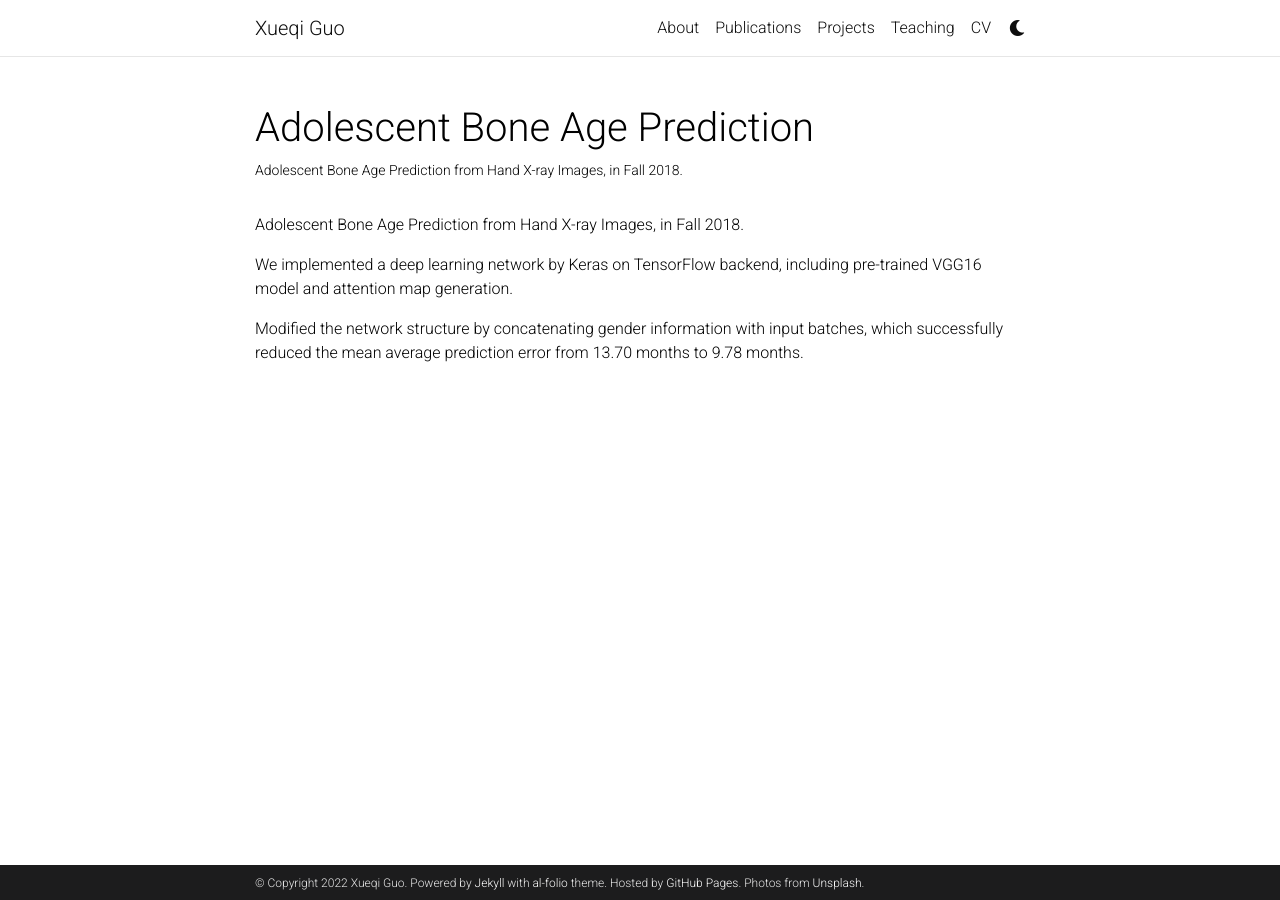
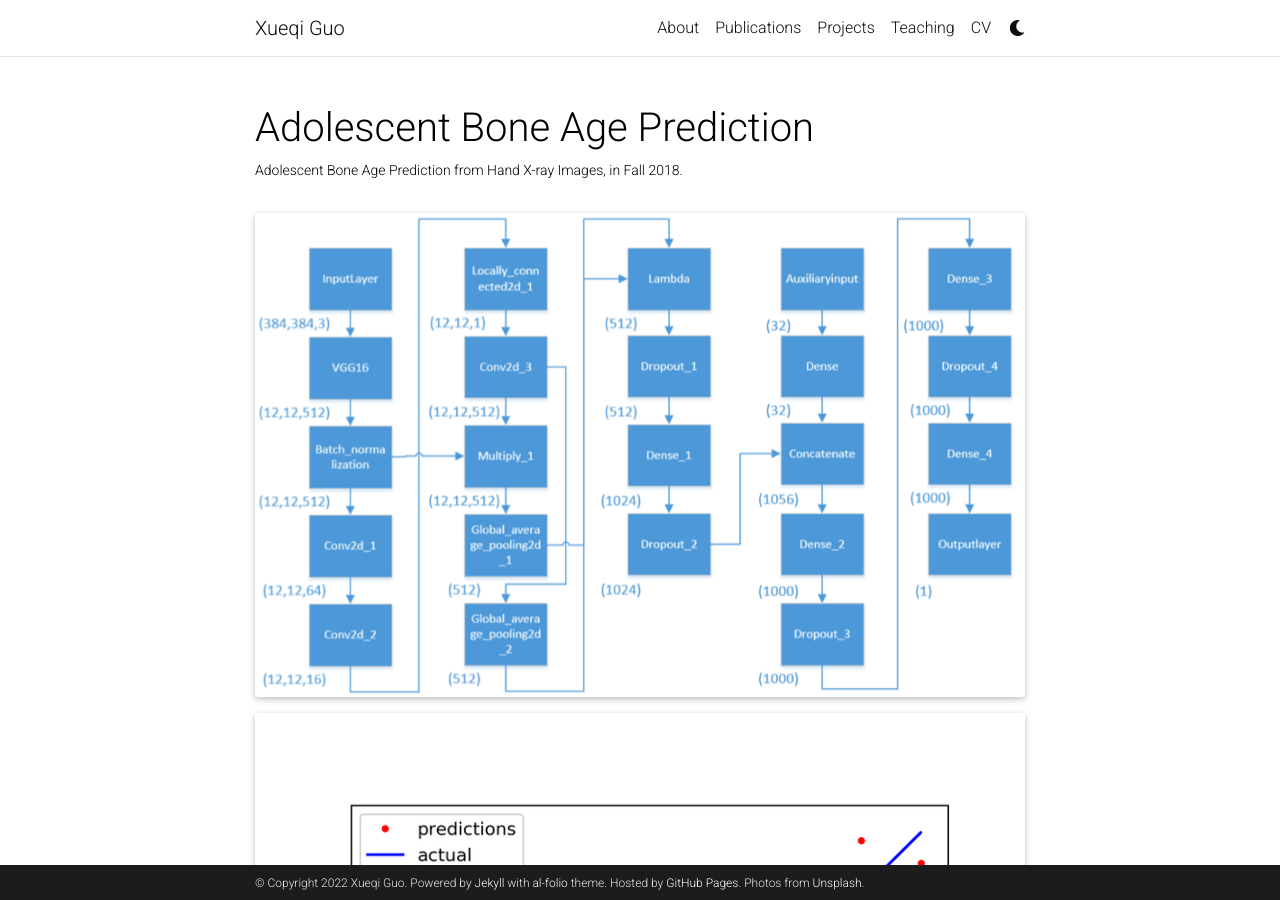
Before and after one commit to gxq1998/gxq1998.github.io, a Jekyll site: the page built from _projects/3_project.md, in a window 1280 px wide and 900 px high. Built offline with Jekyll 4.4.1, drawn with Linux system fonts in a browser that asks for light colours; full-size pictures stand in for the smaller copies a plugin makes; comment, search, counter and statistics services are not loaded; a style sheet for code colours, icons or effects is not loaded.

Commit message:
Update 3_project.md

```diff
--- a/_projects/3_project.md
+++ b/_projects/3_project.md
@@ -2,11 +2,14 @@
 layout: page
 title: Adolescent Bone Age Prediction
 description: Adolescent Bone Age Prediction from Hand X-ray Images, in Fall 2018.
-img: assets/img/7.jpg
+img: assets/img/vgg16.jpg
 redirect: https://unsplash.com
 importance: 3
 category: work
 ---
+
+{% include figure.html path="assets/img/vgg16.jpg" title="Network Structure" class="img-fluid rounded z-depth-1" %}
+{% include figure.html path="assets/img/regression.jpg" title="The Image Regressions" class="img-fluid rounded z-depth-1" %}
 
 Adolescent Bone Age Prediction from Hand X-ray Images, in Fall 2018.
 
```
